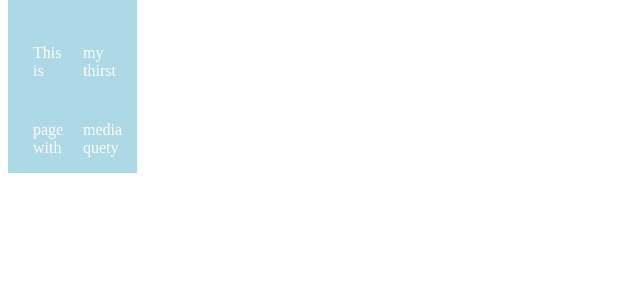
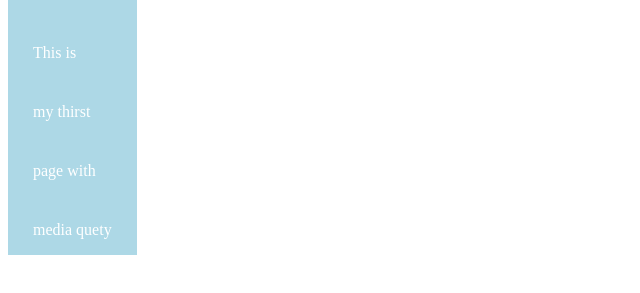
Before and after one commit to sany2012w/PageOne, a plain HTML site: page index.html in a window 1280 px wide. Shown: the part 69-362 px from the top of the page, without its empty margins (0-640 px from the left). Drawn offline with Linux system fonts and the light colour scheme.

Commit message:
Update style.css

```diff
--- a/style.css
+++ b/style.css
@@ -14,7 +14,7 @@ div h1{
 	margin-left: 25px;
 	margin-right: 25px;
 	margin-top: 25px;
-	width: calc(100% - 200px);
+	width: auto;
 }
 
 div p{
```
